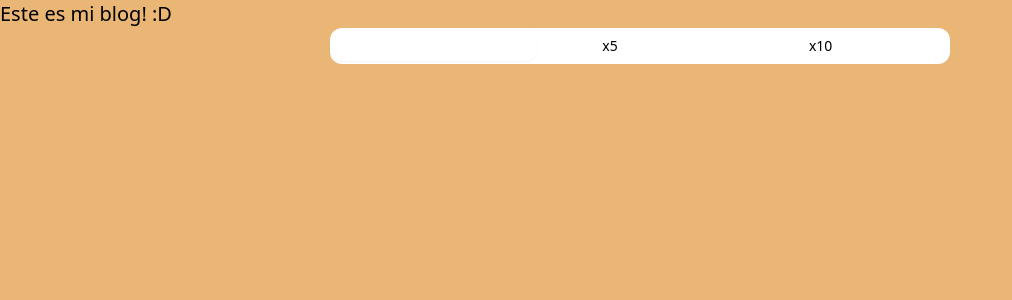
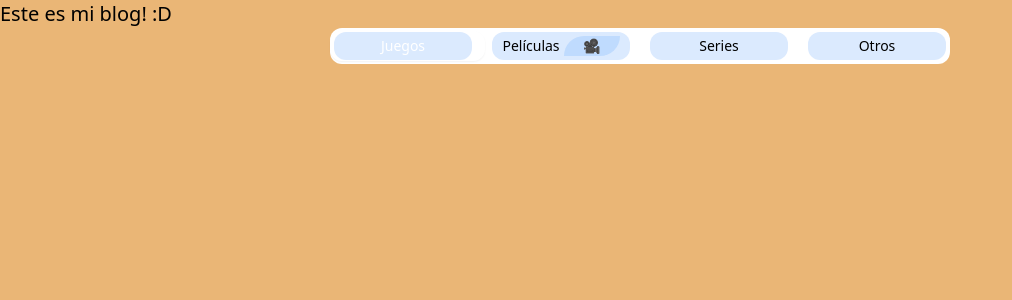
Before and after one commit to javiermartinez27/nextjs-blog, a Next.js app: page / in a window 1280 px wide. Shown: the top 300 px of the page, without its empty margins (0-1012 px from the left). Built offline with nearby package versions, Linux system fonts and the light colour scheme.

Commit message:
chore: changed variable names

```diff
--- a/src/components/home/CategorySlider.tsx
+++ b/src/components/home/CategorySlider.tsx
@@ -2,70 +2,96 @@ import React, { useMemo } from "react";
 import clsx from "clsx";
 
 type CategorySliderProps = {
-  selectedAmount: string;
-  setSelectedAmount: (value: string) => void;
+  selectedCategory: string;
+  setSelectedCategory: (value: string) => void;
 };
 
-function CategorySlider({ selectedAmount, setSelectedAmount }: CategorySliderProps) {
+function CategorySlider({ selectedCategory, setSelectedCategory }: CategorySliderProps) {
   function onClickHandler(value: string) {
-    setSelectedAmount(value);
+    setSelectedCategory(value);
   }
 
-  const amountOptions = {
-    "1 sesión": (
-      <>
-        <div className={clsx("lg:hidden", selectedAmount !== "1 sesión" && "!inline")}>x1</div>
-        <div className={clsx("hidden", selectedAmount === "1 sesión" && "lg:!inline")}>1 sesión</div>
-      </>
+  const categoryOptions = {
+    "games": (
+      <div className="flex flex-row gap-x-1">
+        <div className={clsx("lg:hidden", selectedCategory !== "games" && "!inline")}>Juegos</div>
+        <div className={clsx("hidden", selectedCategory === "games" && "lg:!inline")}>Juegos</div>
+        {/* <div
+          className={clsx(
+            "w-14",
+            "rounded-tl-full rounded-br-full",
+            "bg-c1 text-black",
+            selectedCategory === "games" && "!bg-white !text-c1",
+          )}
+        >
+          -5%
+        </div> */}
+      </div>
     ),
-    "5 sesiones": (
+    "movies": (
       <div className="flex flex-row gap-x-1">
-        <div className={clsx("lg:hidden", selectedAmount !== "5 sesiones" && "!inline")}>x5</div>
-        <div className={clsx("hidden", selectedAmount === "5 sesiones" && "lg:!inline")}>5 sesiones</div>
+        <div className={clsx("lg:hidden", selectedCategory !== "movies" && "!inline")}>Películas</div>
+        <div className={clsx("hidden", selectedCategory === "movies" && "lg:!inline")}>Películas</div>
         <div
           className={clsx(
             "w-14",
             "rounded-tl-full rounded-br-full",
-            "bg-c1 text-white",
-            selectedAmount === "5 sesiones" && "!bg-white !text-c1",
+            "bg-blue-200 text-white",
+            selectedCategory === "movies" && "!bg-red-200",
           )}
         >
-          -5%
+          🎥
         </div>
       </div>
     ),
-    "10 sesiones": (
+    "shows": (
       <div className="flex flex-row gap-x-1">
-        <div className={clsx("lg:hidden", selectedAmount !== "10 sesiones" && "!inline")}>x10</div>
-        <div className={clsx("hidden", selectedAmount === "10 sesiones" && "lg:!inline")}>10 sesiones</div>
-        <div
+        <div className={clsx("lg:hidden", selectedCategory !== "10 sesiones" && "!inline")}>Series</div>
+        <div className={clsx("hidden", selectedCategory === "10 sesiones" && "lg:!inline")}>Series</div>
+        {/* <div
           className={clsx(
             "w-14",
             "rounded-tl-full rounded-br-full",
             "bg-c1 text-white",
-            selectedAmount === "10 sesiones" && "!bg-white !text-c1",
+            selectedCategory === "10 sesiones" && "!bg-white !text-c1",
           )}
         >
           -10%
-        </div>
+        </div> */}
+      </div>
+    ),
+    "others": (
+      <div className="flex flex-row gap-x-1">
+        <div className={clsx("lg:hidden", selectedCategory !== "10 sesiones" && "!inline")}>Otros</div>
+        <div className={clsx("hidden", selectedCategory === "10 sesiones" && "lg:!inline")}>Otros</div>
+        {/* <div
+          className={clsx(
+            "w-14",
+            "rounded-tl-full rounded-br-full",
+            "bg-c1 text-white",
+            selectedCategory === "10 sesiones" && "!bg-white !text-c1",
+          )}
+        >
+          -10%
+        </div> */}
       </div>
     ),
   };
 
   const translationValue = useMemo(() => {
-    if (Object.keys(amountOptions).length > 0 && selectedAmount) {
-      return 100 * (Object.keys(amountOptions).findIndex((item) => item === selectedAmount) || 0);
+    if (Object.keys(categoryOptions).length > 0 && selectedCategory) {
+      return 100 * (Object.keys(categoryOptions).findIndex((item) => item === selectedCategory) || 0);
     }
     return 0;
     // eslint-disable-next-line react-hooks/exhaustive-deps
-  }, [selectedAmount]);
+  }, [selectedCategory]);
 
   return (
     <section className={clsx("w-full px-5")}>
       <div
         className={clsx(
           "lg:w-1/2",
-          "grid grid-cols-3 gap-x-5",
+          "grid grid-cols-4 gap-x-5",
           "mx-auto p-1",
           "bg-white",
           "rounded-full md:rounded-xl",
@@ -74,7 +100,7 @@ function CategorySlider({ selectedAmount, setSelectedAmount }: CategorySliderPro
       >
         <div
           className={clsx(
-            "h-5/6 w-1/3",
+            "h-5/6 w-1/4",
             "bg-c1",
             "rounded-full md:rounded-xl",
             "absolute transition-transform duration-300",
@@ -84,9 +110,9 @@ function CategorySlider({ selectedAmount, setSelectedAmount }: CategorySliderPro
           style={{ transform: `translateX(${translationValue}%)` }}
         ></div>
 
-        {amountOptions &&
-          Object.keys(amountOptions).length > 0 &&
-          Object.keys(amountOptions).map((option) => (
+        {categoryOptions &&
+          Object.keys(categoryOptions).length > 0 &&
+          Object.keys(categoryOptions).map((option) => (
             <React.Fragment key={option}>
               <button
                 onClick={() => onClickHandler(option)}
@@ -95,12 +121,12 @@ function CategorySlider({ selectedAmount, setSelectedAmount }: CategorySliderPro
                   "z-10",
                   "col-span-1",
                   "py-1",
-                  "bg-transparent",
+                  "bg-blue-100",
                   "rounded-xl",
                   "transition-colors duration-200",
                   "disabled:cursor-not-allowed",
                   "group",
-                  selectedAmount !== option && "hover:bg-gray-200/70",
+                  selectedCategory !== option && "hover:bg-gray-200/70",
                 )}
               >
                 <p
@@ -111,10 +137,10 @@ function CategorySlider({ selectedAmount, setSelectedAmount }: CategorySliderPro
                     "transition-colors delay-75 duration-150",
                     "group-disabled:text-examedi-gray-4",
                     "flex justify-center",
-                    selectedAmount === option && "!text-white",
+                    selectedCategory === option && "!text-white",
                   )}
                 >
-                  {amountOptions[option as keyof typeof amountOptions]}
+                  {categoryOptions[option as keyof typeof categoryOptions]}
                 </p>
               </button>
             </React.Fragment>
--- a/src/pages/index.tsx
+++ b/src/pages/index.tsx
@@ -2,11 +2,11 @@ import React from "react";
 import CategorySlider from "@/components/home/CategorySlider";
 
 export default function Home() {
-  const [selectedAmount, setSelectedAmount] = React.useState("1 sesión");
+  const [selecteCategory, setSelecteCategory] = React.useState("games");
   return (
     <div className="w-full h-screen">
       <div className="text-xl font-medium">Este es mi blog! :D</div>
-      <CategorySlider selectedAmount={selectedAmount} setSelectedAmount={setSelectedAmount} />
+      <CategorySlider selectedCategory={selecteCategory} setSelectedCategory={setSelecteCategory} />
     </div>
   )
 }
```
